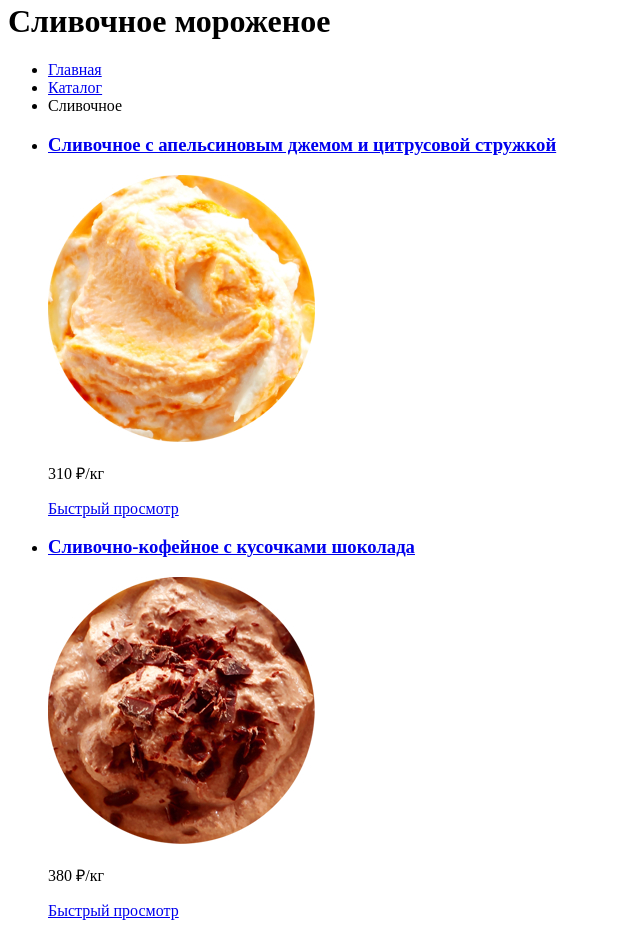
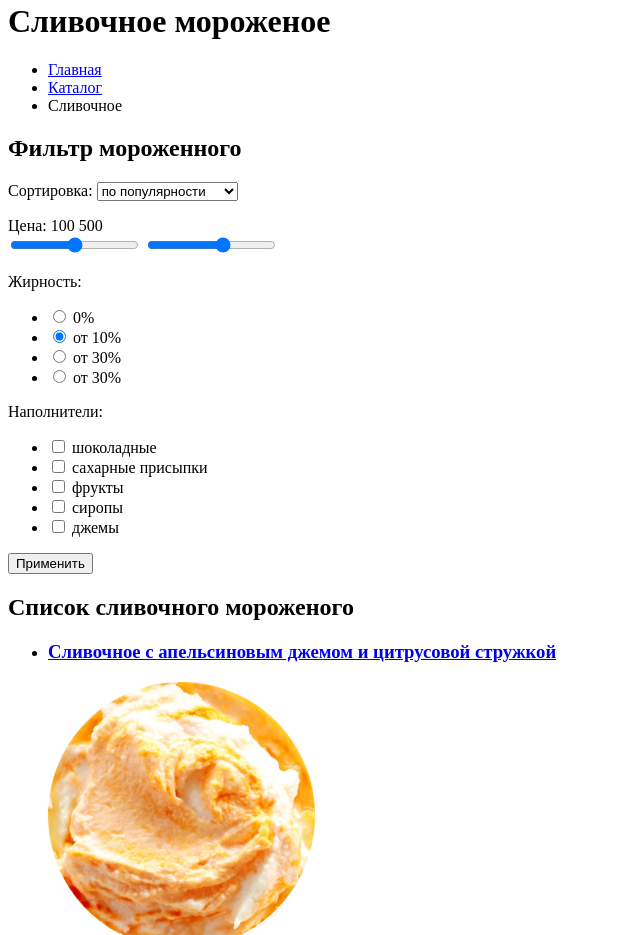
Before and after one commit to Paveldrow/1307323-gllacy-28, a plain HTML site: page catalog.html in a window 1280 px wide. Shown: the part 917-1852 px from the top of the page, without its empty margins (0-640 px from the left). Drawn offline with Linux system fonts and the light colour scheme.

Commit message:
Дополнил форму фильтра

```diff
--- a/catalog.html
+++ b/catalog.html
@@ -2,7 +2,7 @@
 <html lang="ru">
   <head>
     <meta charset="utf-8">
-    <title>HTML Academy: Глейси</title>
+    <title>HTML Academy: Глейси. Каталог сливочного мороженого</title>
   </head>
   <body>
     <header>
@@ -26,8 +26,8 @@
       <ul>
         <li><a href="#">Поиск по каталогу</a>
             <section>
-              <h2> Поиск</h2>
-              <form action="https://echo.htmlacademy.ru" method="post">
+              <h2 class="visually-hidden">Поиск</h2>
+              <form action="https://echo.htmlacademy.ru" method="get">
                 <label for="search-field">Поиск</label>
                 <input id="search-field" type="search" name="search" placeholder="Что ищем?">
               </form>
@@ -35,7 +35,7 @@
         </li>
         <li><a href="#">Вход</a>
             <section>
-              <h2>Авторизация</h2>
+              <h2 class="visually-hidden">Авторизация</h2>
               <form action="https://echo.htmlacademy.ru" method="post">
                 <p>
                   <label for="email-login-field">Электронная почта</label>
@@ -56,7 +56,7 @@
           <li>
             <a href="#">Корзина</a>
           <section>
-            <h2>Корзина</h2>
+            <h2 class="visually-hidden">Корзина</h2>
             <table>
               <tr>
                 <td><a href="3">Удалить</a></td>
@@ -95,9 +95,76 @@
             <li><a href="#">Каталог</a></li>
             <li><a>Сливочное</a></li>
         </ul>
-        <!--Здесь будет форма фильтра-->
-
-        <ul>
+        <section>
+          <h2 class="visually-hidden">Фильтр мороженного</h2>
+          <form action="https://echo.htmlacademy.ru" method="get" oninput="maxpriceoutput.value=maxprice.value">
+            <p>
+              <label for="sorting-filter-field">Сортировка:</label>
+              <select id="sorting-filter-field" name="sorting">
+                <option value="filter-popular" selected>по популярности</option>
+                <option value="filter-low-price">сначала недорогие</option>
+                <option value="filter-hight-price">сначала дорогие</option>
+                <option value="filter-fat">по жирности</option>
+              </select>
+            </p>
+            <p>
+              <label for="price-field">Цена:</label>
+              <output name="minpriceoutput">100</output>
+              <output name="maxpriceoutput">500</output><br>
+              <input name="minprice" type="range" min="5" max="400" step="10">
+              <input id="price-field" name="maxprice" type="range" min="500" max="1000" step="100">
+            </p>
+            <p>
+            Жирность:
+              <ul>
+                <li>
+                  <input type="radio" id="filter-fat-level-0%" name="fat-level" value="0%">
+                  <label for="filter-fat-level-0%">0%</label>
+                </li>
+                <li>
+                  <input type="radio" id="filter-fat-level-10%" name="fat-level" value="10%" checked>
+                  <label for="filter-fat-level-10%">от 10%</label>
+                </li>
+                <li>
+                  <input type="radio" id="filter-fat-level-30%" name="fat-level" value="30%">
+                  <label for="filter-fat-level-30%">от 30%</label>
+                </li>
+                <li>
+                  <input type="radio" id="filter-fat-level-extra-30%" name="fat-level" value="extra-30%">
+                  <label for="filter-fat-level-extra-30%">от 30%</label>
+                </li>
+              </ul>
+            </p>
+            <p>
+              Наполнители:
+              <ul>
+                <li>
+                  <input type="checkbox" id="filter-topping-chocolate" name="topping-chocolate">
+                  <label for="filter-topping-chocolate">шоколадные</label>
+                </li>
+                <li>
+                  <input type="checkbox" id="filter-topping-sugar" name="topping-sugar">
+                  <label for="filter-topping-sugar">сахарные присыпки</label>
+                </li>
+                <li>
+                  <input type="checkbox" id="filter-topping-fruits" name="topping-fruits">
+                  <label for="filter-topping-fruits">фрукты</label>
+                </li>
+                <li>
+                  <input type="checkbox" id="filter-topping-syrups" name="topping-syrups">
+                  <label for="filter-topping-syrups" name="topping-">сиропы</label>
+                </li>
+                <li><input type="checkbox" id="filter-topping-jams" name="topping-jams">
+                  <label for="filter-topping-jams">джемы</label>
+                </li>
+              </ul>
+            </p>
+            <button type="sumbit">Применить</button>
+            </form>
+        </section>
+        <section>
+          <h2 class="visually-hidden">Список сливочного мороженого</h2>
+          <ul>
             <li>
                 <a href="#">
                     <h3>Сливочное с апельсиновым джемом и цитрусовой стружкой</h3>
@@ -207,7 +274,7 @@
     </main>
     <footer>
         <section>
-          <h2>Наши социальные сети</h2>
+          <h2 class="visually-hidden">Наши социальные сети</h2>
           <ul>
             <li><a href="#">Facebook</a></li>
             <li><a href="#">Vkontakte</a></li>
@@ -216,7 +283,7 @@
           </ul>
         </section>
         <section>
-          <h2>О компании</h2>
+          <h2 class="visually-hidden">О компании</h2>
           <ul>
             <li><a href="#">Для поставщиков</a></li>
             <li><a href="#">Наши документы</a></li>
```
Also changed, not shown: index.html (+15 -14 lines).
